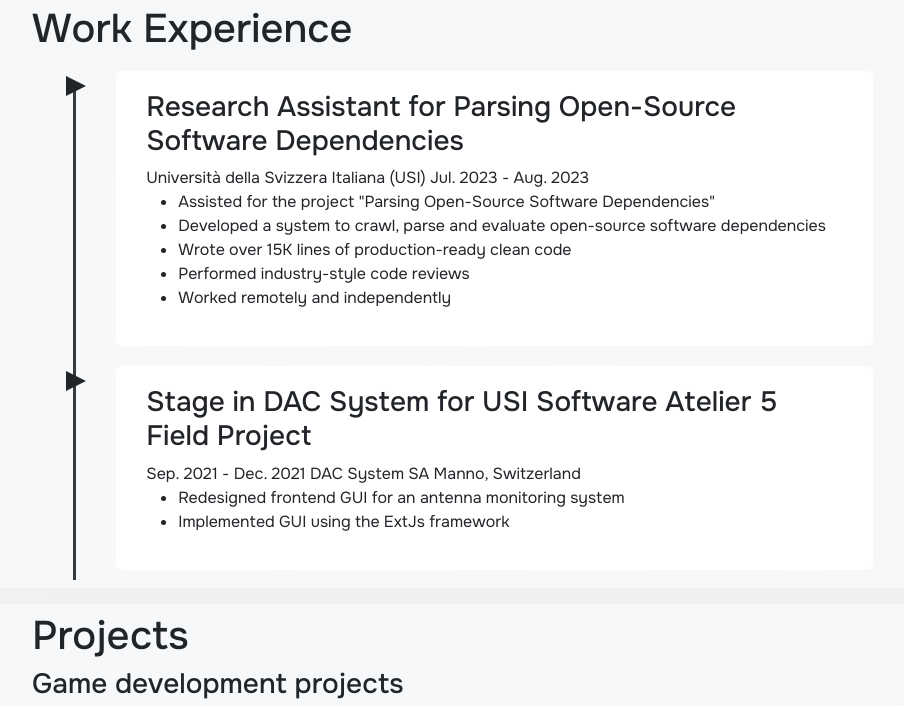
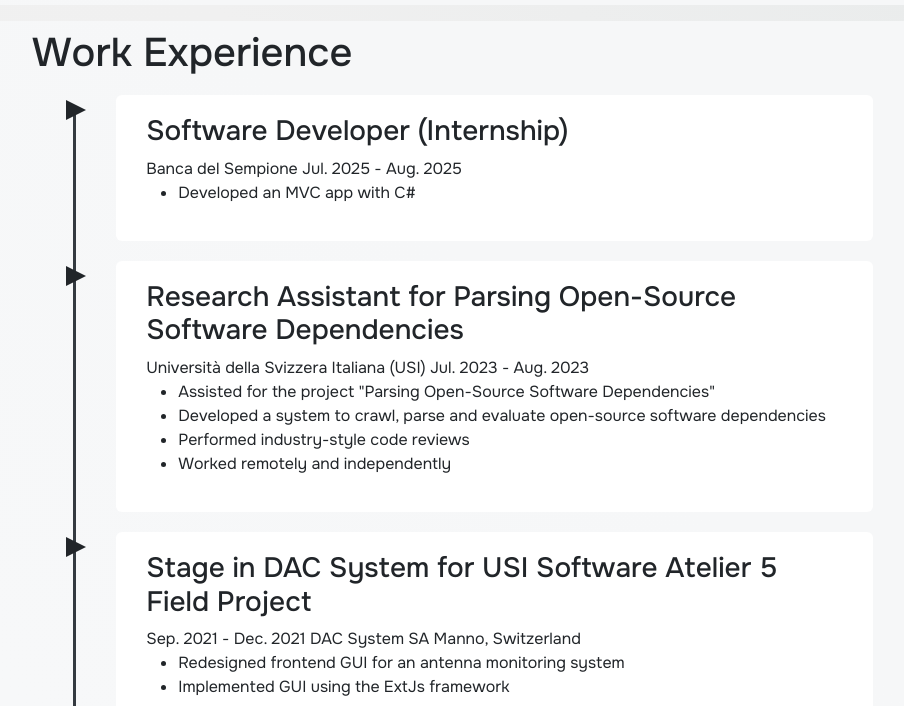
Before and after one commit to abuafi/abuafi.github.io, a plain HTML site: page index.html in a window 1280 px wide. Shown: the part 998-1704 px from the top of the page, without its empty margins (292-1196 px from the left). Drawn offline with Linux system fonts and the light colour scheme; no server answers; grey boxes are pictures that could not be loaded.

Commit message:
Added Summer 2025 WE

```diff
--- a/index.html
+++ b/index.html
@@ -52,7 +52,7 @@
                     <div class="timeline-container">
                         <div class="content">
                         <h3>Bachelor of Science in Informatics (BINF)</h3>
-                            Universit&agrave della Svizzera Italiana
+                            Universit&agrave della Svizzera Italiana (USI)
                             (GPA: 9.20/10 summa cum laude, 153 ECTS)
                             2019 - 2022
                             <ul>
@@ -70,15 +70,16 @@
                 <div>
                     <h1 id="work">Work Experience</h1>
                     <div class="timeline">
-                        <!-- <div class="timeline-container">
+                        <div class="timeline-container">
                             <div class="content">
-                            <h3>Internship</h3>
+                                <h3>Software Developer (Internship)</h3>
                                 Banca del Sempione
                                 Jul. 2025 - Aug. 2025
                                 <ul>
+                                    <li>Developed an MVC app with C#</li>
                                 </ul>
                             </div>
-                    </div> -->
+                        </div>
                         <div class="timeline-container">
                             <div class="content">
                                 <h3>Research Assistant for Parsing Open-Source Software Dependencies</h3>
@@ -87,7 +88,7 @@
                                 <ul>
                                     <li>Assisted for the project "Parsing Open-Source Software Dependencies"</li>
                                     <li>Developed a system to crawl, parse and evaluate open-source software dependencies</li>
-                                <li>Wrote over 15K lines of production-ready clean code</li>
+                                    <!-- <li>Wrote over 15K lines of production-ready clean code</li> -->
                                     <li>Performed industry-style code reviews</li>
                                     <li>Worked remotely and independently</li>
                                 </ul>
```
Lines whose indentation alone changed are shown as unchanged.
